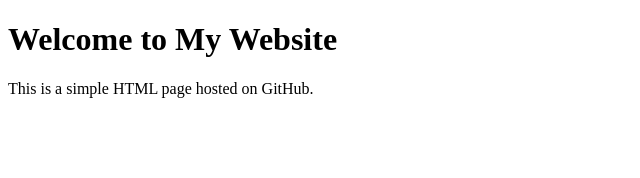
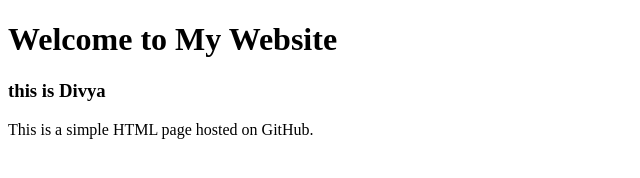
Before and after one commit to divyaganes/seceproject, a plain HTML site: page index.html in a window 1280 px wide. Shown: the whole page, without its empty margins (0-640 px from the left). Drawn offline with Linux system fonts and the light colour scheme.

Commit message:
Update index.html

```diff
--- a/index.html
+++ b/index.html
@@ -5,6 +5,7 @@
 </head>
 <body>
     <h1>Welcome to My Website</h1>
+    <h3>this is Divya</h3>
     <p>This is a simple HTML page hosted on GitHub.</p>
 </body>
 </html>
```
